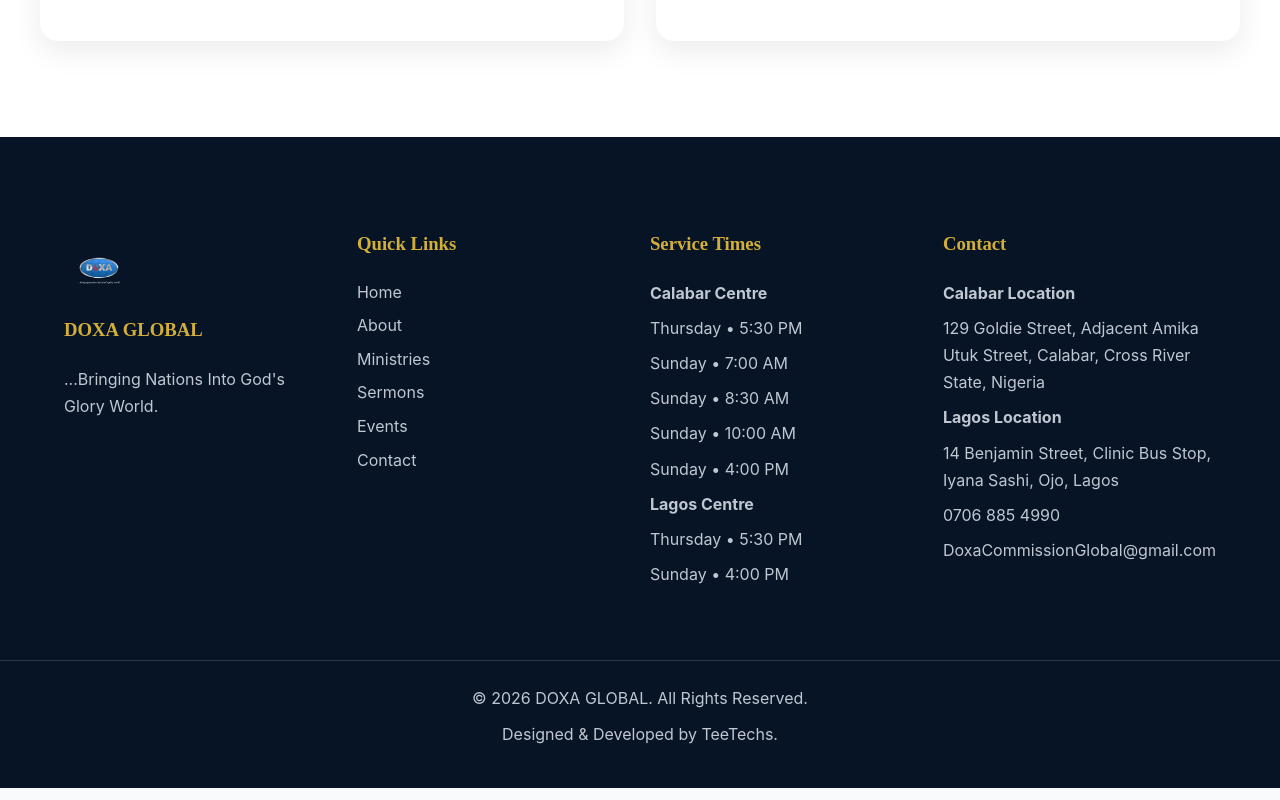
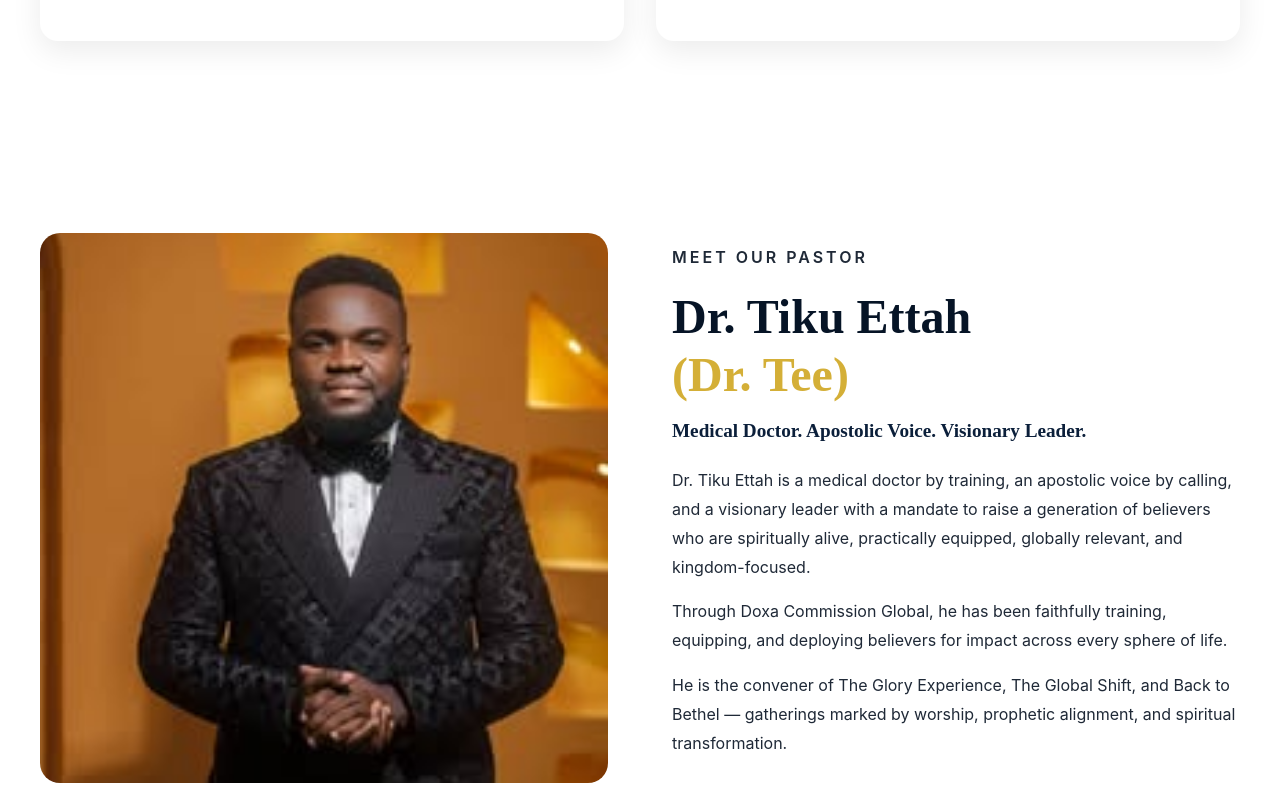
Before and after one commit to udungeriphymbarr/doxa-global-website, a React (Vite) app: page /about in a window 1280 px wide. Shown: the part 2320-3120 px from the top of the page. Built offline with nearby package versions, Linux system fonts and the light colour scheme.

Commit message:
Add pastor section to about page

```diff
--- /dev/null
+++ b/src/components/about/PastorSection/PastorSection.css
@@ -0,0 +1,121 @@
+.pastor-section{
+
+padding:6rem 2rem;
+
+background:var(--color-white);
+
+}
+
+
+
+.pastor-container{
+
+max-width:var(--container-width);
+
+margin:auto;
+
+display:grid;
+
+grid-template-columns:1fr 1fr;
+
+gap:4rem;
+
+align-items:center;
+
+}
+
+
+
+.pastor-image img{
+
+width:100%;
+
+height:550px;
+
+object-fit:cover;
+
+border-radius:20px;
+
+}
+
+
+
+.pastor-label{
+
+text-transform:uppercase;
+
+letter-spacing:3px;
+
+font-weight:600;
+
+color:var(--color-primary);
+
+margin-bottom:1rem;
+
+}
+
+
+
+.pastor-content h2{
+
+font-size:clamp(2rem,4vw,3rem);
+
+color:var(--color-dark);
+
+margin-bottom:1rem;
+
+}
+
+
+
+.pastor-content h2 span{
+
+color:var(--color-gold);
+
+}
+
+
+
+.pastor-content h3{
+
+font-size:1.2rem;
+
+color:var(--color-primary);
+
+margin-bottom:1.5rem;
+
+}
+
+
+
+.pastor-content p{
+
+line-height:1.8;
+
+color:var(--color-text);
+
+margin-bottom:1rem;
+
+}
+
+
+
+@media(max-width:900px){
+
+
+.pastor-container{
+
+grid-template-columns:1fr;
+
+}
+
+
+
+.pastor-image img{
+
+height:500px;
+
+}
+
+
+}
--- /dev/null
+++ b/src/components/about/PastorSection/PastorSection.jsx
@@ -0,0 +1,101 @@
+import "./PastorSection.css";
+
+import pastorImage from "../../../assets/images/pastor/pastor.jpg";
+
+
+function PastorSection(){
+
+return(
+
+<section className="pastor-section">
+
+
+<div className="pastor-container">
+
+
+<div className="pastor-image">
+
+
+<img
+src={pastorImage}
+alt="Dr. Tiku Ettah - Lead Pastor of DOXA GLOBAL"
+/>
+
+
+</div>
+
+
+
+
+<div className="pastor-content">
+
+
+<p className="pastor-label">
+Meet Our Pastor
+</p>
+
+
+<h2>
+Dr. Tiku Ettah
+<br />
+<span>
+(Dr. Tee)
+</span>
+</h2>
+
+
+
+<h3>
+Medical Doctor.
+Apostolic Voice.
+Visionary Leader.
+</h3>
+
+
+
+<p>
+
+Dr. Tiku Ettah is a medical doctor by training,
+an apostolic voice by calling, and a visionary
+leader with a mandate to raise a generation of
+believers who are spiritually alive, practically
+equipped, globally relevant, and kingdom-focused.
+
+</p>
+
+
+
+<p>
+
+Through Doxa Commission Global, he has been
+faithfully training, equipping, and deploying
+believers for impact across every sphere of life.
+
+</p>
+
+
+
+<p>
+
+He is the convener of The Glory Experience,
+The Global Shift, and Back to Bethel — gatherings
+marked by worship, prophetic alignment, and
+spiritual transformation.
+
+</p>
+
+
+</div>
+
+
+</div>
+
+
+</section>
+
+);
+
+}
+
+
+export default PastorSection;
--- a/src/pages/About.jsx
+++ b/src/pages/About.jsx
@@ -4,6 +4,8 @@
 from "../components/about/VisionMission/VisionMission";
 import CoreBeliefs
 from "../components/about/CoreBeliefs/CoreBeliefs";
+import PastorSection
+from "../components/about/PastorSection/PastorSection";
 
 
 function About(){
@@ -20,6 +22,8 @@
 
 <CoreBeliefs />
 
+<PastorSection />
+
 </main>
 
 );
```
Also changed, not shown: src/assets/images/pastor/pastor.jpg (added).
